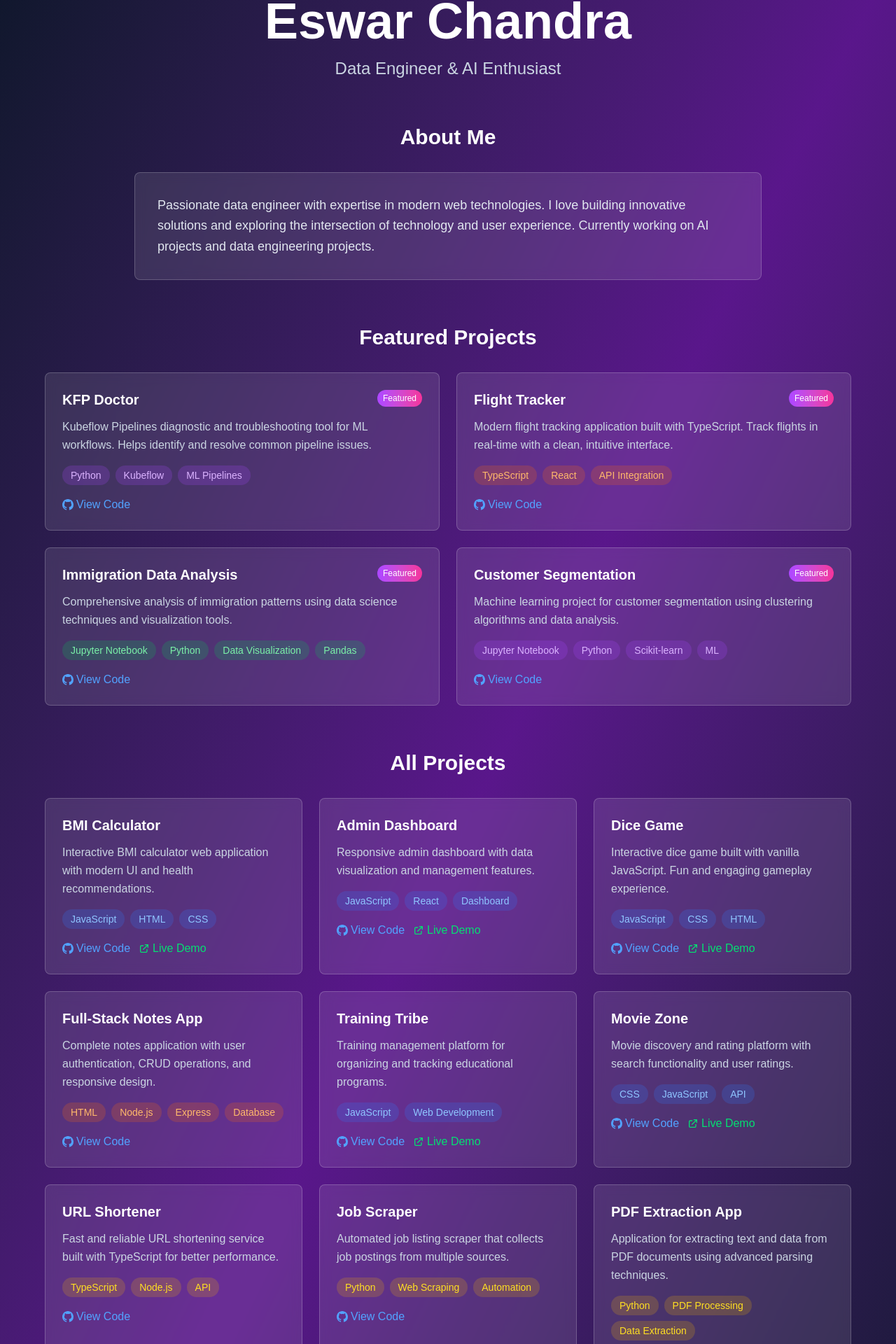
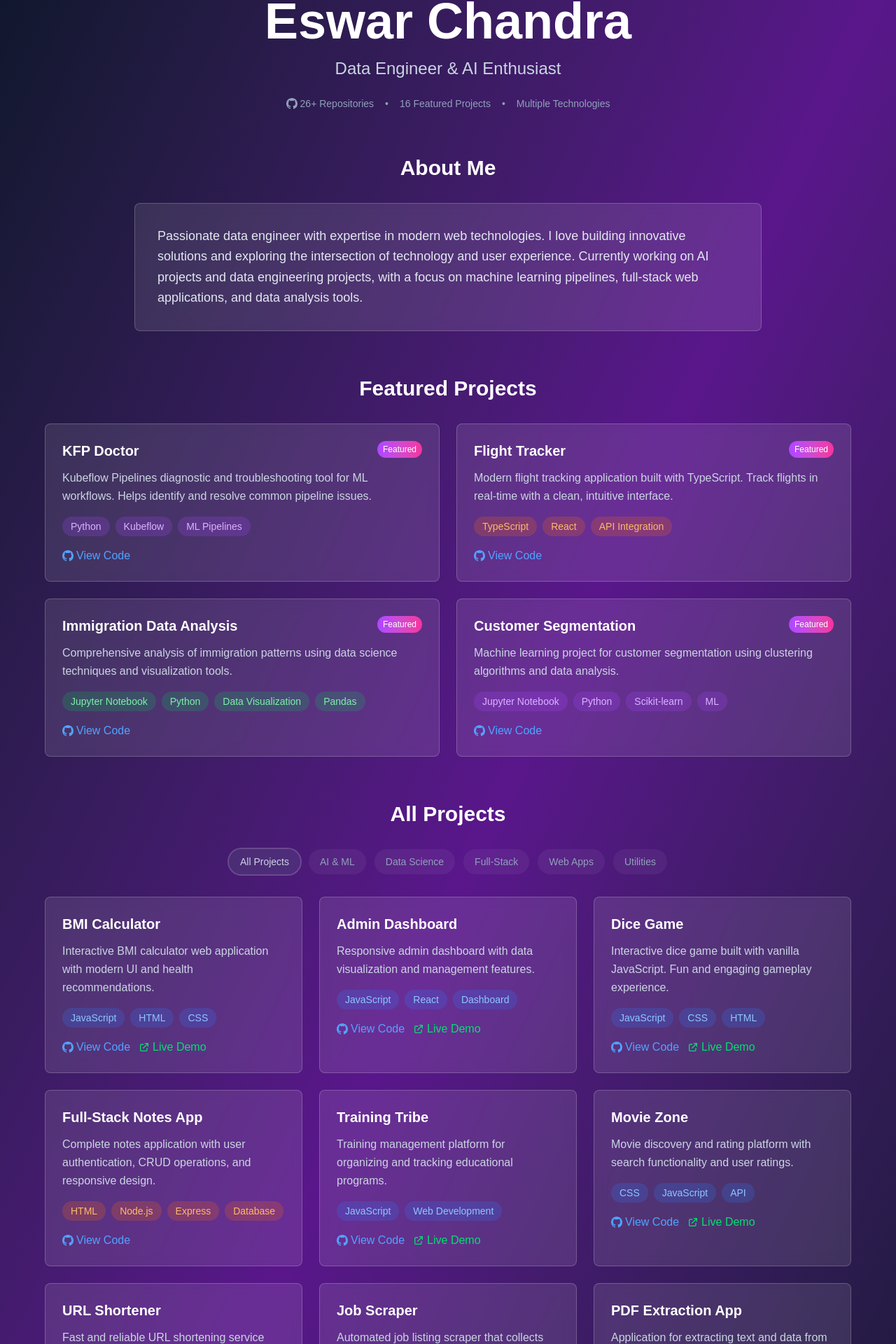
Before and after one commit to eswarchandravidyasagar/eswarchandravidyasagar.github.io, a Next.js app: page / in a window 1280 px wide. Shown: the part 70-1990 px from the top of the page at 70% size. Built offline with nearby package versions, Linux system fonts and the light colour scheme.

Commit message:
Add interactive project filtering and enhanced portfolio features
Co-authored-by: eswarchandravidyasagar <22655869+eswarchandravidyasagar@users.noreply.github.com>

```diff
--- a/src/app/page.tsx
+++ b/src/app/page.tsx
@@ -1,5 +1,6 @@
 import { featuredProjects, projects } from '@/data/projects'
 import ProjectCard from '@/components/ProjectCard'
+import ProjectsGrid from '@/components/ProjectsGrid'
 
 export default function Home() {
   return (
@@ -13,6 +14,18 @@ export default function Home() {
           <p className="text-xl md:text-2xl text-slate-300 max-w-2xl mx-auto">
             Data Engineer & AI Enthusiast
           </p>
+          <div className="mt-6 flex justify-center gap-4 text-sm text-slate-400">
+            <span className="flex items-center gap-1">
+              <svg className="w-4 h-4" fill="currentColor" viewBox="0 0 20 20">
+                <path fillRule="evenodd" d="M10 0C4.477 0 0 4.484 0 10.017c0 4.425 2.865 8.18 6.839 9.504.5.092.682-.217.682-.483 0-.237-.008-.868-.013-1.703-2.782.605-3.369-1.343-3.369-1.343-.454-1.158-1.11-1.466-1.11-1.466-.908-.62.069-.608.069-.608 1.003.07 1.531 1.032 1.531 1.032.892 1.53 2.341 1.088 2.91.832.092-.647.35-1.088.636-1.338-2.22-.253-4.555-1.113-4.555-4.951 0-1.093.39-1.988 1.029-2.688-.103-.253-.446-1.272.098-2.65 0 0 .84-.27 2.75 1.026A9.564 9.564 0 0110 4.844c.85.004 1.705.115 2.504.337 1.909-1.296 2.747-1.027 2.747-1.027.546 1.379.203 2.398.1 2.651.64.7 1.028 1.595 1.028 2.688 0 3.848-2.339 4.695-4.566 4.942.359.31.678.921.678 1.856 0 1.338-.012 2.419-.012 2.747 0 .268.18.58.688.482A10.019 10.019 0 0020 10.017C20 4.484 15.522 0 10 0z" clipRule="evenodd" />
+              </svg>
+              26+ Repositories
+            </span>
+            <span>•</span>
+            <span>16 Featured Projects</span>
+            <span>•</span>
+            <span>Multiple Technologies</span>
+          </div>
         </header>
 
         {/* About Section */}
@@ -24,7 +37,8 @@ export default function Home() {
                 Passionate data engineer with expertise in modern web technologies.
                 I love building innovative solutions and exploring the intersection of
                 technology and user experience. Currently working on AI projects and
-                data engineering projects.
+                data engineering projects, with a focus on machine learning pipelines,
+                full-stack web applications, and data analysis tools.
               </p>
             </div>
           </div>
@@ -43,11 +57,7 @@ export default function Home() {
         {/* All Projects Section */}
         <section className="mb-16">
           <h2 className="text-3xl font-bold text-white mb-8 text-center">All Projects</h2>
-          <div className="grid md:grid-cols-2 lg:grid-cols-3 gap-6 max-w-6xl mx-auto">
-            {projects.filter(p => !p.featured).map((project) => (
-              <ProjectCard key={project.id} project={project} />
-            ))}
-          </div>
+          <ProjectsGrid projects={projects.filter(p => !p.featured)} showFilters={true} />
         </section>
 
         {/* Contact Section */}
--- a/src/components/ProjectCard.tsx
+++ b/src/components/ProjectCard.tsx
@@ -20,11 +20,13 @@ export default function ProjectCard({ project }: ProjectCardProps) {
         <h3 className="text-xl font-semibold text-white group-hover:text-blue-300 transition-colors">
           {project.title}
         </h3>
-        {project.featured && (
-          <span className="px-2 py-1 bg-gradient-to-r from-purple-500 to-pink-500 text-white text-xs rounded-full">
-            Featured
-          </span>
-        )}
+        <div className="flex gap-2">
+          {project.featured && (
+            <span className="px-2 py-1 bg-gradient-to-r from-purple-500 to-pink-500 text-white text-xs rounded-full">
+              Featured
+            </span>
+          )}
+        </div>
       </div>
 
       <p className="text-slate-300 mb-4 leading-relaxed">
--- /dev/null
+++ b/src/components/ProjectsGrid.tsx
@@ -0,0 +1,61 @@
+'use client';
+
+import { useState } from 'react';
+import { Project } from '@/data/projects';
+import ProjectCard from './ProjectCard';
+
+interface ProjectsGridProps {
+  projects: Project[];
+  showFilters?: boolean;
+}
+
+const categories = [
+  { id: 'all', name: 'All Projects', color: 'bg-slate-500/20 text-slate-300' },
+  { id: 'ai', name: 'AI & ML', color: 'bg-purple-500/20 text-purple-300' },
+  { id: 'data', name: 'Data Science', color: 'bg-green-500/20 text-green-300' },
+  { id: 'fullstack', name: 'Full-Stack', color: 'bg-orange-500/20 text-orange-300' },
+  { id: 'web', name: 'Web Apps', color: 'bg-blue-500/20 text-blue-300' },
+  { id: 'utility', name: 'Utilities', color: 'bg-yellow-500/20 text-yellow-300' },
+];
+
+export default function ProjectsGrid({ projects, showFilters = false }: ProjectsGridProps) {
+  const [selectedCategory, setSelectedCategory] = useState('all');
+
+  const filteredProjects = selectedCategory === 'all'
+    ? projects
+    : projects.filter(project => project.category === selectedCategory);
+
+  return (
+    <div>
+      {showFilters && (
+        <div className="flex flex-wrap gap-3 justify-center mb-8">
+          {categories.map((category) => (
+            <button
+              key={category.id}
+              onClick={() => setSelectedCategory(category.id)}
+              className={`px-4 py-2 rounded-full text-sm transition-all duration-300 ${
+                selectedCategory === category.id
+                  ? category.color + ' ring-2 ring-white/20'
+                  : 'bg-white/5 text-slate-400 hover:bg-white/10'
+              }`}
+            >
+              {category.name}
+            </button>
+          ))}
+        </div>
+      )}
+
+      <div className="grid md:grid-cols-2 lg:grid-cols-3 gap-6 max-w-6xl mx-auto">
+        {filteredProjects.map((project) => (
+          <ProjectCard key={project.id} project={project} />
+        ))}
+      </div>
+
+      {filteredProjects.length === 0 && (
+        <div className="text-center py-12">
+          <p className="text-slate-400 text-lg">No projects found in this category.</p>
+        </div>
+      )}
+    </div>
+  );
+}
```
